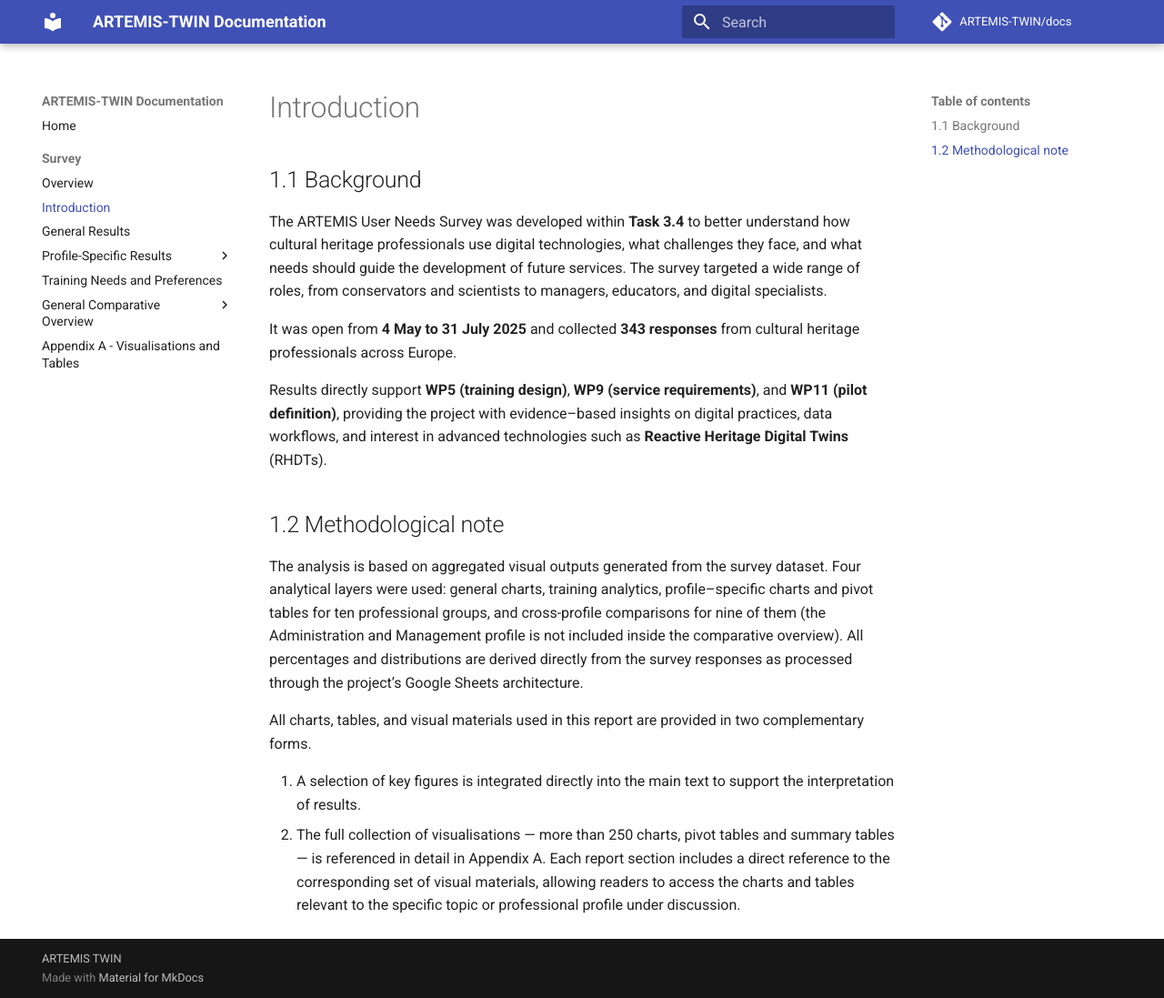
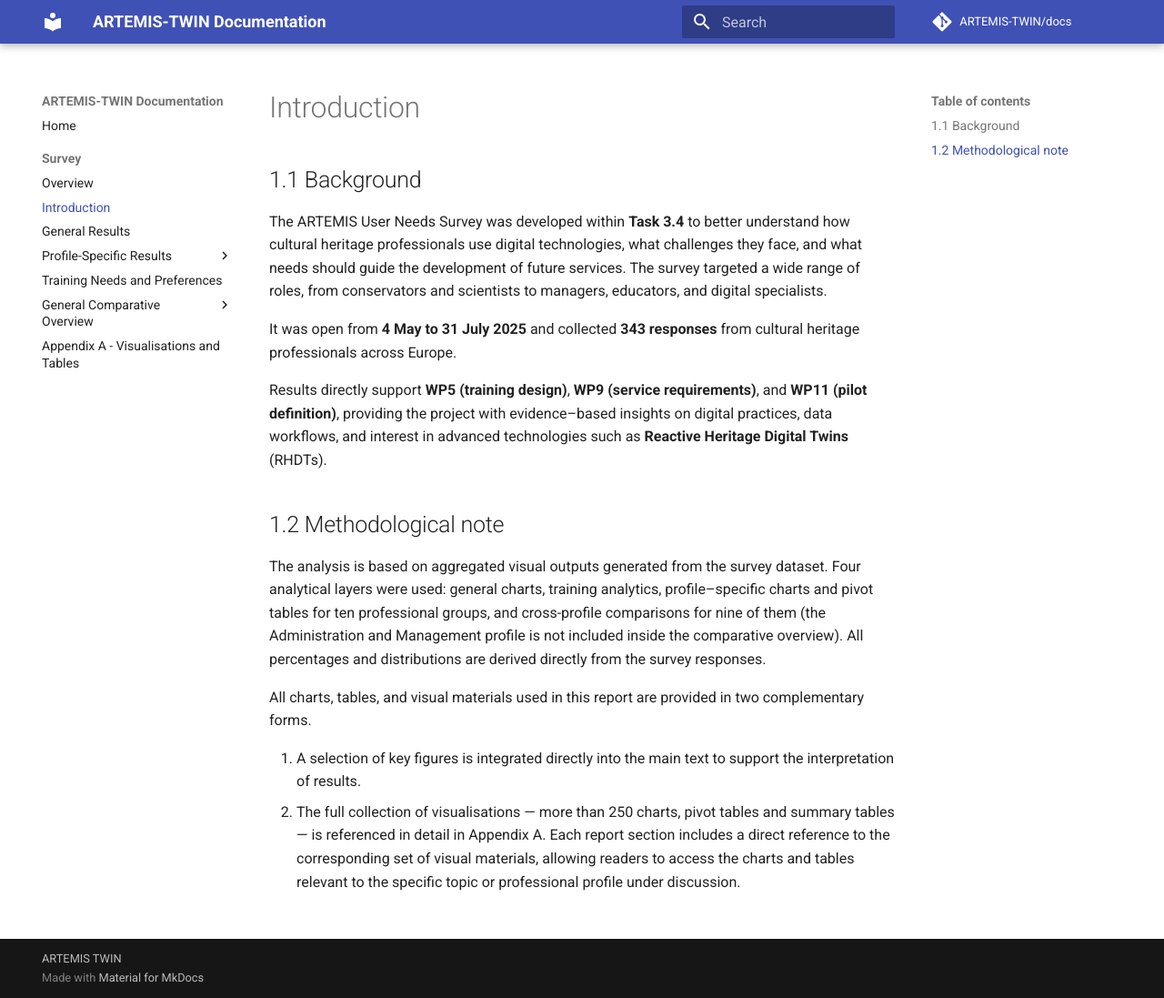
Before and after one commit to ARTEMIS-TWIN/Docs, an MkDocs documentation site: the page built from docs/survey/01-introduction.md, in a window 1280 px wide and 1097 px high. Shown: the whole window at 91% size. Built offline with MkDocs 1.6.1 and Material for MkDocs 9.7.7, drawn with Linux system fonts in a browser that asks for light colours; comment, search, counter and statistics services are not loaded.

Commit message:
Update 01-introduction.md

```diff
--- a/docs/survey/01-introduction.md
+++ b/docs/survey/01-introduction.md
@@ -10,7 +10,7 @@ Results directly support **WP5 (training design)**, **WP9 (service requirements)
 
 ## 1.2 Methodological note
 
-The analysis is based on aggregated visual outputs generated from the survey dataset. Four analytical layers were used: general charts, training analytics, profile–specific charts and pivot tables for ten professional groups, and cross-profile comparisons for nine of them (the Administration and Management profile is not included inside the comparative overview). All percentages and distributions are derived directly from the survey responses as processed through the project’s Google Sheets architecture.
+The analysis is based on aggregated visual outputs generated from the survey dataset. Four analytical layers were used: general charts, training analytics, profile–specific charts and pivot tables for ten professional groups, and cross-profile comparisons for nine of them (the Administration and Management profile is not included inside the comparative overview). All percentages and distributions are derived directly from the survey responses.
 
 All charts, tables, and visual materials used in this report are provided in two complementary forms.
 
```
